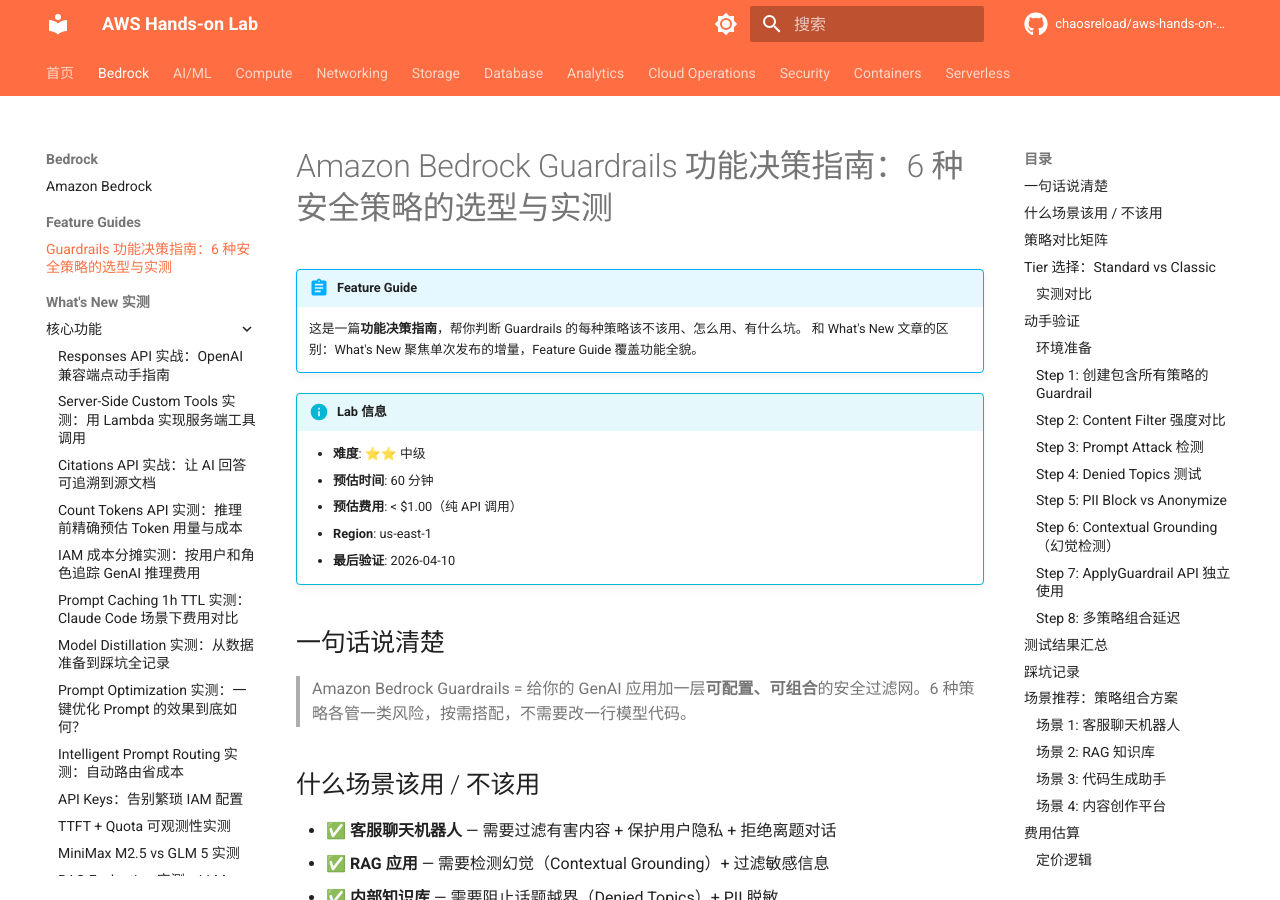
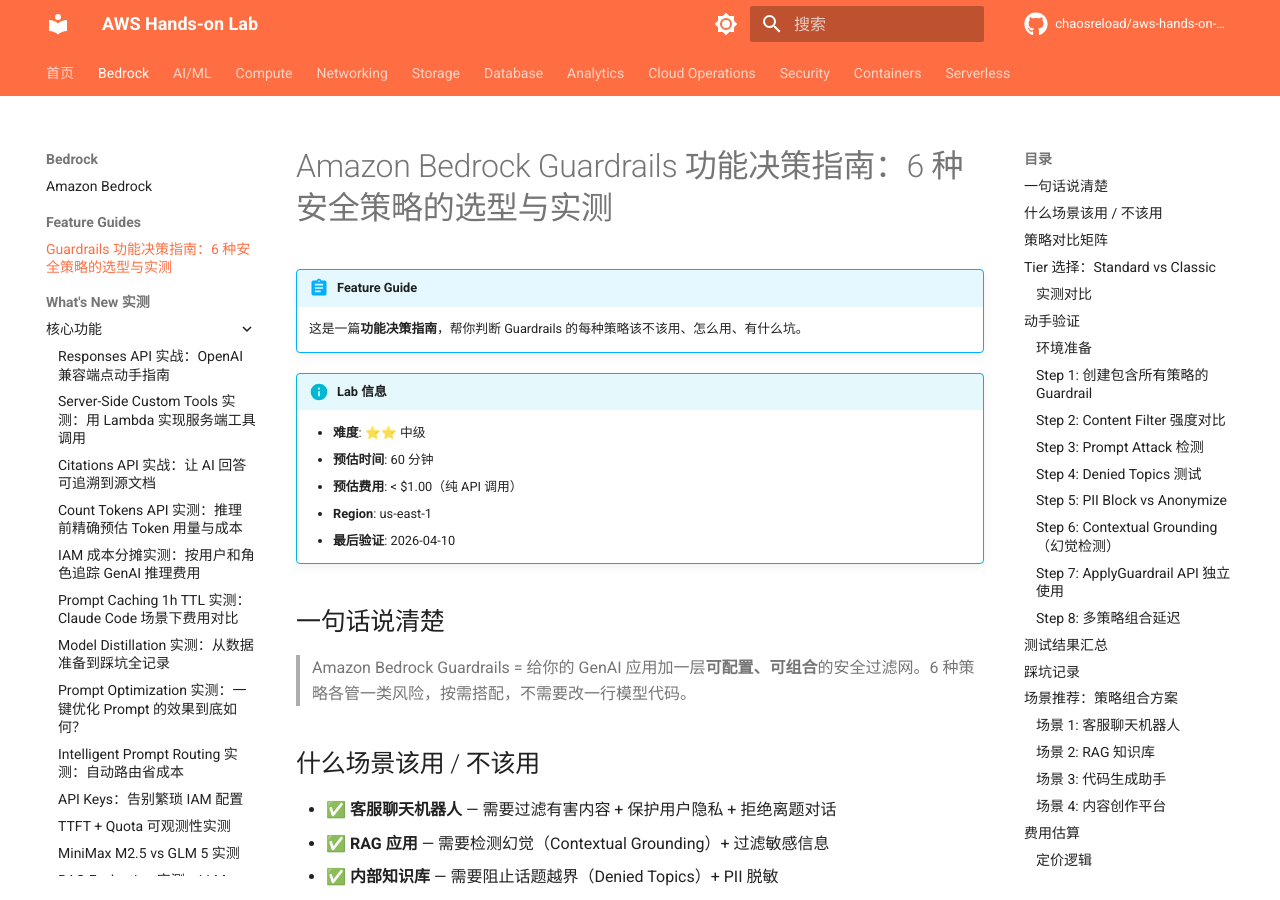
Before and after one commit to chaosreload/aws-hands-on-lab, an MkDocs documentation site: the page built from docs/bedrock/bedrock-guardrails.md, in a window 1280 px wide and 900 px high. Built offline with MkDocs 1.6.1 and Material for MkDocs 9.7.7, drawn with Linux system fonts in a browser that asks for light colours; comment, search, counter and statistics services are not loaded.

Commit message:
fix: 移除 Feature Guide badge 中的 What's New 对比说明

```diff
--- a/docs/bedrock/bedrock-guardrails.md
+++ b/docs/bedrock/bedrock-guardrails.md
@@ -2,7 +2,6 @@
 
 !!! abstract "Feature Guide"
     这是一篇**功能决策指南**，帮你判断 Guardrails 的每种策略该不该用、怎么用、有什么坑。
-    和 What's New 文章的区别：What's New 聚焦单次发布的增量，Feature Guide 覆盖功能全貌。
 
 !!! info "Lab 信息"
     - **难度**: ⭐⭐ 中级
```
